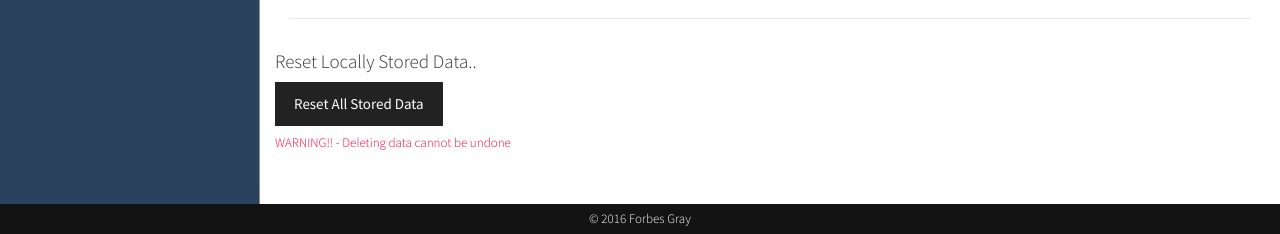
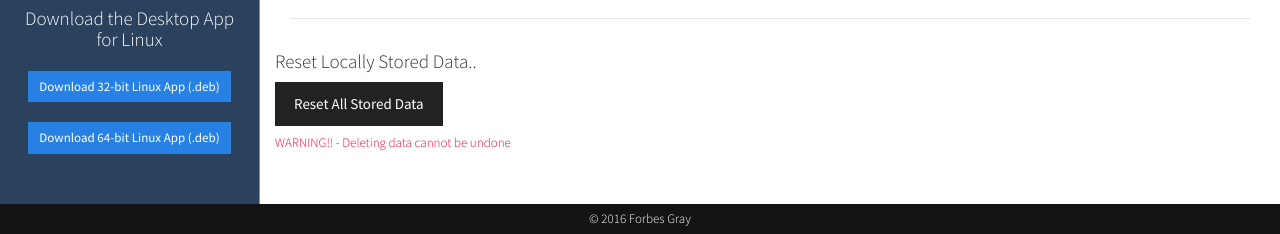
Before and after one commit to forbesg/Euro-2016-WallChart, a browser extension: page public/index.html in a window 1280 px wide. Shown: the part 566-800 px from the top of the page. Drawn offline with Linux system fonts and the light colour scheme; some packages are replaced by stand-ins of ours.

Commit message:
Add download links to electron linux desktop apps

```diff
--- a/public/css/style.css
+++ b/public/css/style.css
@@ -223,6 +223,12 @@ div#social-buttons {
 }
 #social-buttons a i {
   font-size: 30px;
+}
+.download-buttons {
+  margin: 20px 0;
+}
+.download-buttons a {
+  margin: 10px 0px;
 }
 
 /*@media (min-width: 768px) {*/
@@ -473,7 +479,7 @@ td.first-column {
 .fixture-card.played {
   background-color: #F1F1F1;
   /*border-bottom: 1px solid #4165AB;*/
-  border-bottom: 5px solid #D6232A;
+  /*border-bottom: 5px solid #D6232A;*/
 }
 .fixture-card.played p.date {
   /*background-color: #013E81;*/
--- a/public/index.html
+++ b/public/index.html
@@ -111,6 +111,11 @@
                   <a href="https://plus.google.com/share?url=http://euro2016.bitballoon.com/&h1=en" onclick="javascript:window.open(this.href,
           '', 'menubar=no,toolbar=no,resizable=yes,scrollbars=yes,height=600,width=600');return false;" class="google" title="Share on Google+"><i class="fa fa-google-plus"></i></a>
                 </div>
+                <div class="download-buttons">
+                  <h4>Download the Desktop App for Linux</h4>
+                  <a href="https://www.dropbox.com/s/s0clnijyqdxqunn/euro-2016-wallchart_1.0.0_i386.deb?dl=1" class="btn btn-primary btn-sm hidden-xs hidden-sm">Download 32-bit Linux App (.deb)</a>
+                  <a href="https://www.dropbox.com/s/06z4v59dkzjg6iz/euro-2016-wallchart_1.0.0_amd64.deb?dl=1" class="btn btn-primary btn-sm hidden-xs hidden-sm">Download 64-bit Linux App (.deb)</a>
+                </div>
               </div>
             </ul>
           </nav>
```
Also changed, not shown: 1 other file.
